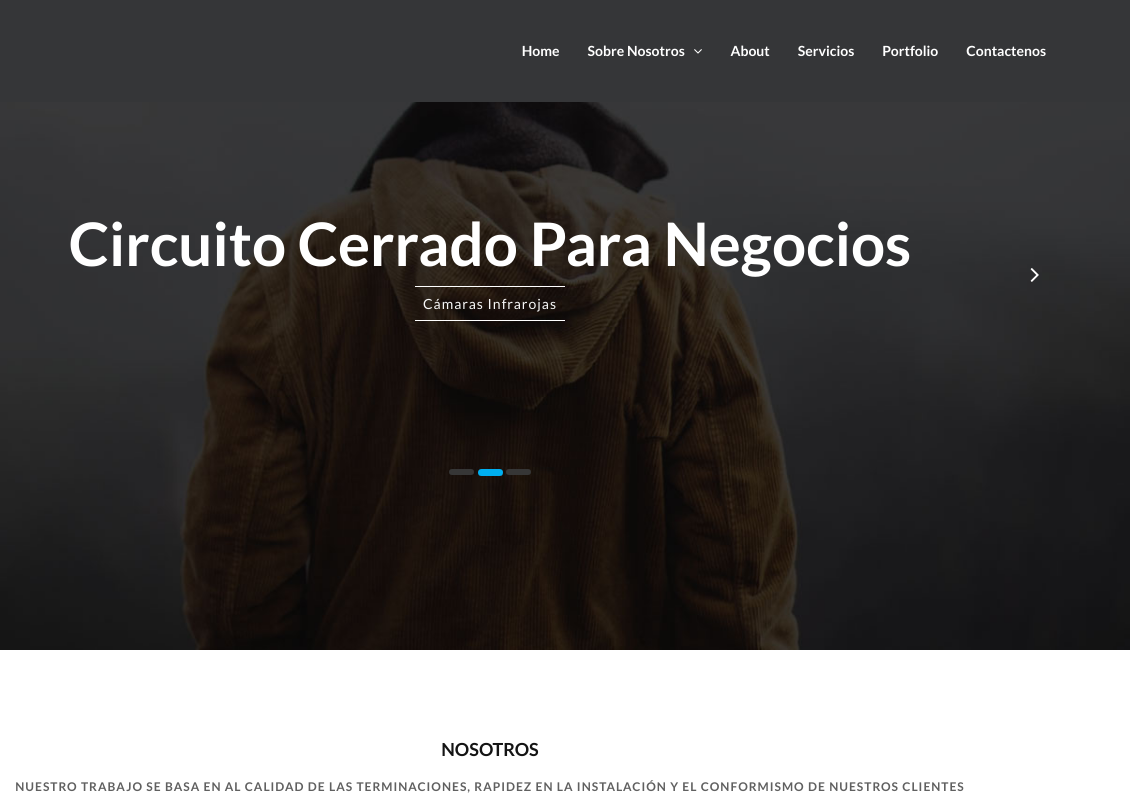
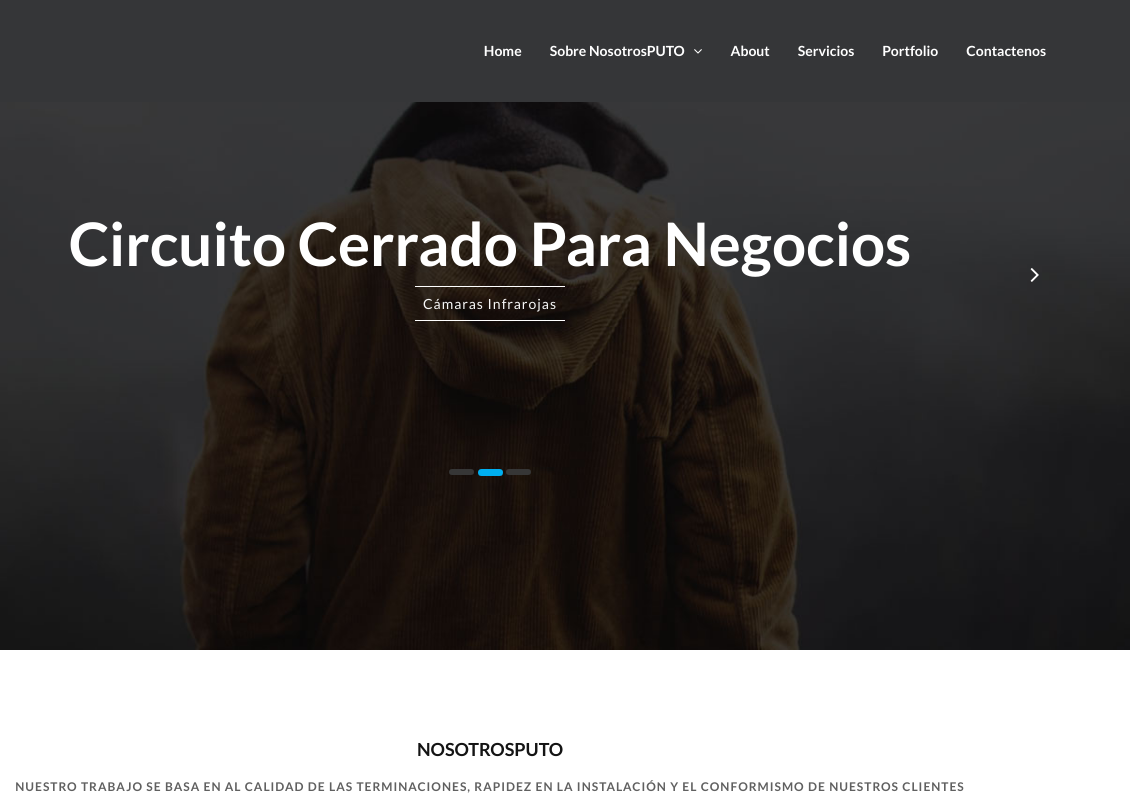
Before and after one commit to SmartFixs/SmartFixs, a plain HTML site: page index.html in a window 1280 px wide. Shown: the top 800 px of the page, 150-1280 px from the left. Drawn offline with nearby package versions, Linux system fonts and the light colour scheme; some packages are replaced by stand-ins of ours; files whose address does not match are found by name.

Commit message:
Update index.html

```diff
--- a/index.html
+++ b/index.html
@@ -55,7 +55,7 @@
 						<div id="navbar">
 							<ul>
 								<li><a class="page-scroll" href="index.html">Home</a></li>
-								<li><a href="#">Sobre Nosotros <i class="fa fa-angle-down"></i></a>
+								<li><a href="#">Sobre NosotrosPUTO <i class="fa fa-angle-down"></i></a>
 									<ul>
 										<li><a class="page-scroll" href="#tm_sec">Nuestros Trabajos</a></li>
 										<li>	<a class="page-scroll" href="#tstm_sec">Nuestros Clientes </a></li>
@@ -144,7 +144,7 @@
 		<div class="row">
 			<div class="col-lg-12 col-md-12 col-sm-12 col-xs12 ">
 				<div class="title_sec">
-					<h1>NOSOTROS</h1>
+					<h1>NOSOTROSPUTO</h1>
 					<h2>Nuestro trabajo se basa en al calidad de las terminaciones, rapidez en la instalación y el conformismo de nuestros clientes</h2>
 				</div>
 			</div>
```
